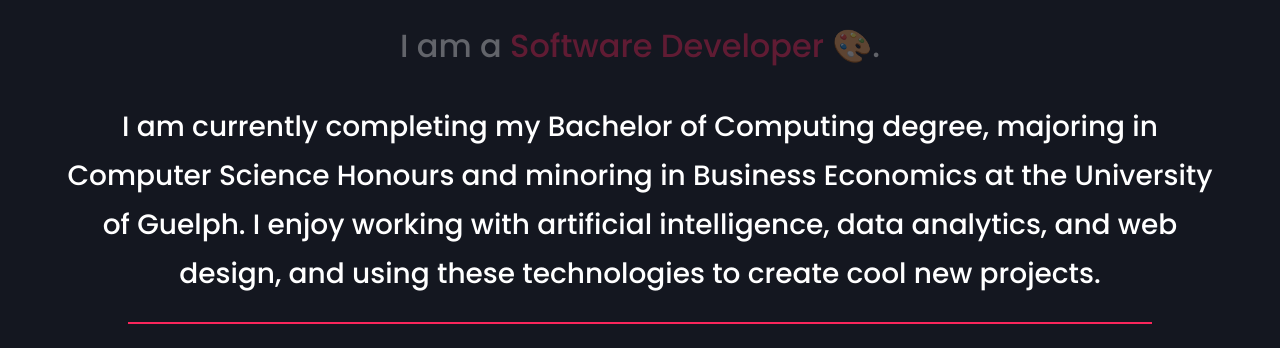
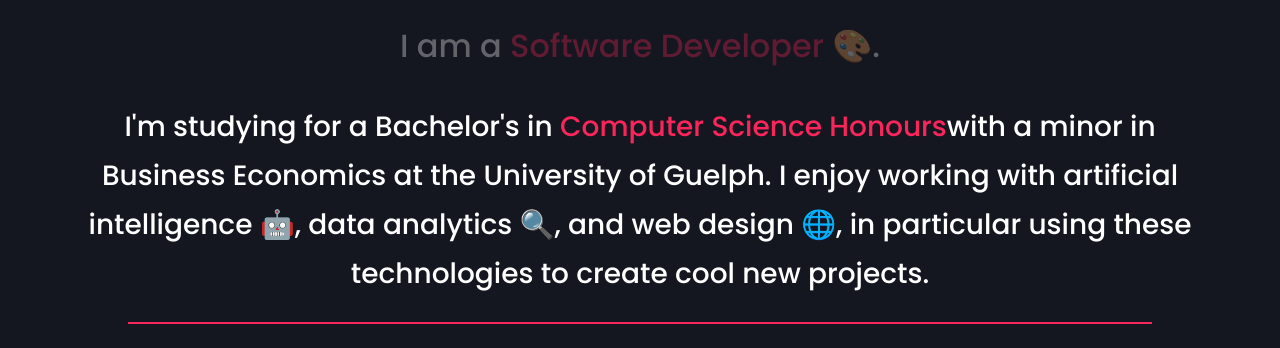
Before and after one commit to nathan-probert/react-portfolio, a React (Create React App) app: page /home in a window 1280 px wide. Shown: the part 202-550 px from the top of the page. Built offline with nearby package versions, Linux system fonts and the light colour scheme; the HTML template or start-up script is replaced by a standard one.

Commit message:
added logo

```diff
--- a/src/components/Home/BothIntros/LeftIntro/leftintro.css
+++ b/src/components/Home/BothIntros/LeftIntro/leftintro.css
@@ -16,7 +16,7 @@
     text-align: center;
     transition: opacity 0.5s ease-in-out;
 }
-.left-header .left-con .possible span {
+.left-header span {
     color: var(--color-secondary);
 }
 .left-header .left-con .aboutMe {
--- a/src/components/Home/BothIntros/LeftIntro/leftintro.js
+++ b/src/components/Home/BothIntros/LeftIntro/leftintro.js
@@ -46,11 +46,10 @@ const LeftIntro = () => {
                         I am a <span>Computer Scientist</span> 💻.
                     </p>
                     <p className="aboutMe">
-                        I am currently completing my Bachelor of Computing
-                        degree, majoring in Computer Science Honours and
-                        minoring in Business Economics at the University of
-                        Guelph. I enjoy working with artificial intelligence,
-                        data analytics, and web design, and using these
+                        I'm studying for a Bachelor's in <span> Computer Science Honours</span>
+                        with a minor in Business Economics at the University of Guelph.
+                        I enjoy working with artificial intelligence 🤖,
+                        data analytics 🔍, and web design 🌐, in particular using these
                         technologies to create cool new projects.
                     </p>
                 </div>
--- a/src/components/Home/BothIntros/RightIntro/rightintro.css
+++ b/src/components/Home/BothIntros/RightIntro/rightintro.css
@@ -24,7 +24,7 @@
     position: relative;
     text-align: center;
     font-size: 4rem;
-    transition: .5s ease-in-out;
+    transition: .3s ease-in-out;
 
 }
 .right-header .logoBoard .logo img {
```
Also changed, not shown: public/assets/logoTransparent.png (added).
